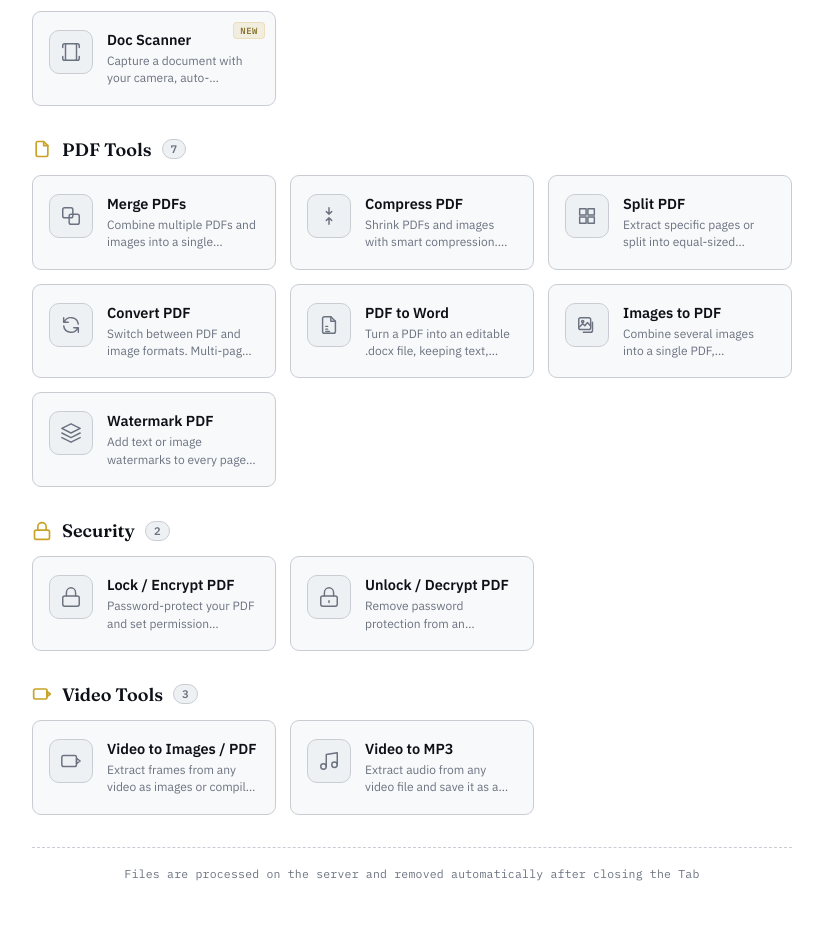
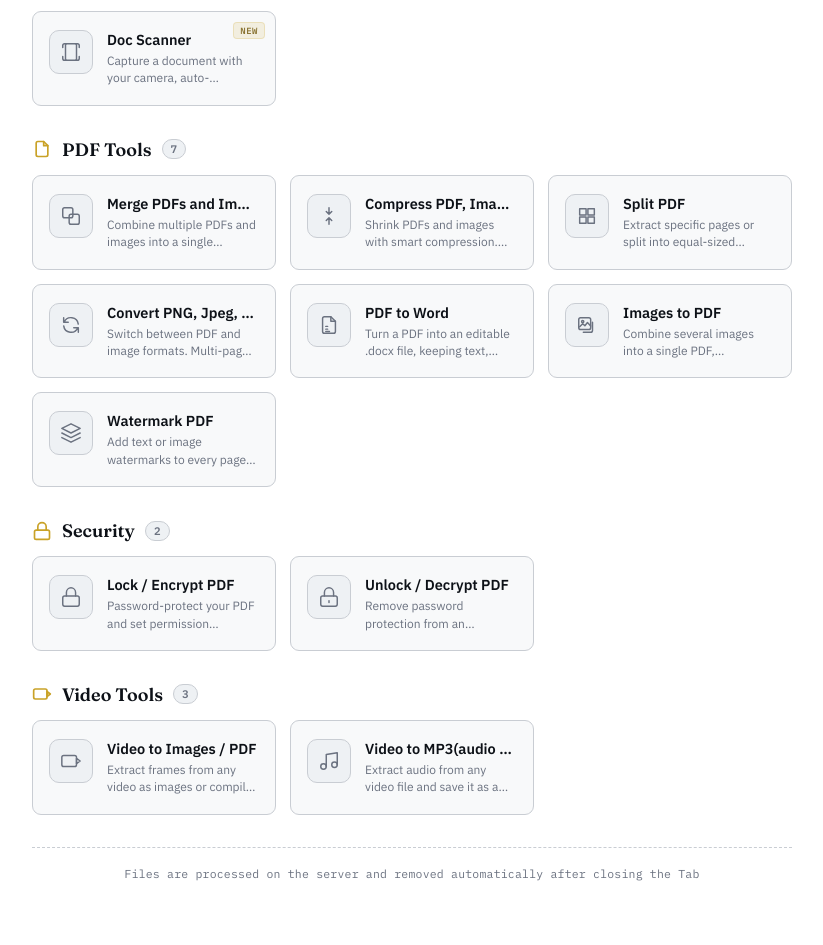
Before and after one commit to Madryon/pdf-toolbox, a Flask app: page / in a window 1280 px wide. Shown: the part 166-1111 px from the top of the page, without its empty margins (228-1051 px from the left). Run offline with Flask 3, Linux system fonts and the light colour scheme; some libraries are stand-ins or nearby versions.

Commit message:
Update tool names for clarity in index.html

```diff
--- a/templates/index.html
+++ b/templates/index.html
@@ -3,7 +3,7 @@
 <head>
 <meta charset="UTF-8">
 <meta name="viewport" content="width=device-width, initial-scale=1.0">
-<title>PDF & Image Toolbox</title>
+<title>Maddy Files</title>
 <link rel="preconnect" href="https://fonts.googleapis.com">
 <link rel="preconnect" href="https://fonts.gstatic.com" crossorigin>
 <link href="https://fonts.googleapis.com/css2?family=Fraunces:opsz,wght@9..144,400;9..144,500;9..144,600;9..144,700&family=IBM+Plex+Sans:wght@400;500;600;700&family=IBM+Plex+Mono:wght@400;500;600&display=swap" rel="stylesheet">
@@ -1389,7 +1389,7 @@
         <button type="button" class="tool-card" data-tool="merge">
           <div class="tool-icon"><svg viewBox="0 0 24 24"><rect x="3" y="3" width="11" height="11" rx="2"/><rect x="10" y="10" width="11" height="11" rx="2"/></svg></div>
           <div class="tool-info">
-            <div class="tool-name">Merge PDFs</div>
+            <div class="tool-name">Merge PDFs and Images</div>
             <div class="tool-desc">Combine multiple PDFs and images into a single document, in the order you add them.</div>
           </div>
         </button>
@@ -1397,7 +1397,7 @@
         <button type="button" class="tool-card" data-tool="compress">
           <div class="tool-icon"><svg viewBox="0 0 24 24"><path d="M12 3v7M9 7l3 3 3-3"/><path d="M12 21v-7M9 17l3-3 3 3"/></svg></div>
           <div class="tool-info">
-            <div class="tool-name">Compress PDF</div>
+            <div class="tool-name">Compress PDF, Images and other files</div>
             <div class="tool-desc">Shrink PDFs and images with smart compression. Lower quality = smaller files.</div>
           </div>
         </button>
@@ -1413,7 +1413,7 @@
         <button type="button" class="tool-card" data-tool="convert">
           <div class="tool-icon"><svg viewBox="0 0 24 24"><path d="M4 4v5h.582m15.356 2A8.001 8.001 0 004.582 9m0 0H9m11 11v-5h-.581m0 0a8.003 8.003 0 01-15.357-2m15.357 2H15"/></svg></div>
           <div class="tool-info">
-            <div class="tool-name">Convert PDF</div>
+            <div class="tool-name">Convert PNG, Jpeg, PDF and other files </div>
             <div class="tool-desc">Switch between PDF and image formats. Multi-page PDFs export as ZIP.</div>
           </div>
         </button>
@@ -1491,7 +1491,7 @@
         <button type="button" class="tool-card" data-tool="mp3">
           <div class="tool-icon"><svg viewBox="0 0 24 24"><path d="M9 18V5l12-2v13"/><circle cx="6" cy="18" r="3"/><circle cx="18" cy="16" r="3"/></svg></div>
           <div class="tool-info">
-            <div class="tool-name">Video to MP3</div>
+            <div class="tool-name">Video to MP3(audio only)</div>
             <div class="tool-desc">Extract audio from any video file and save it as a high-quality MP3.</div>
           </div>
         </button>
```
